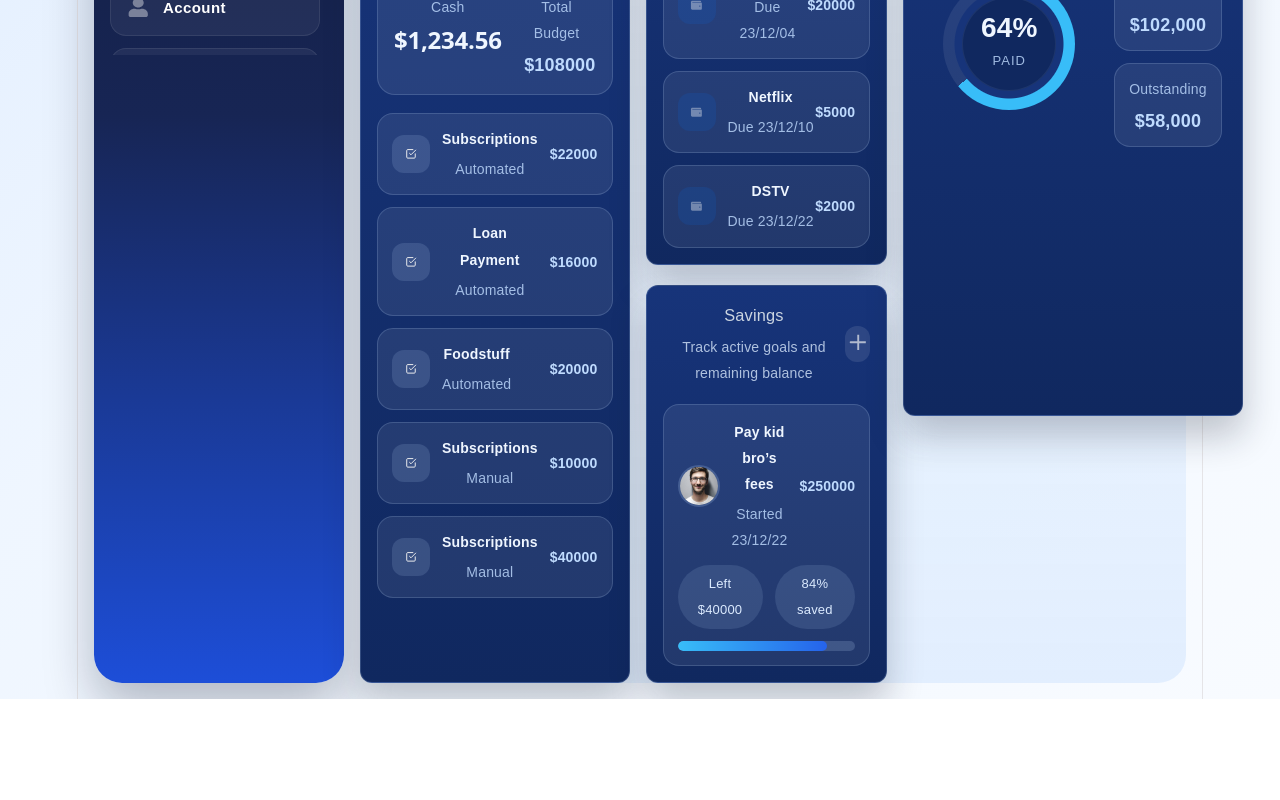
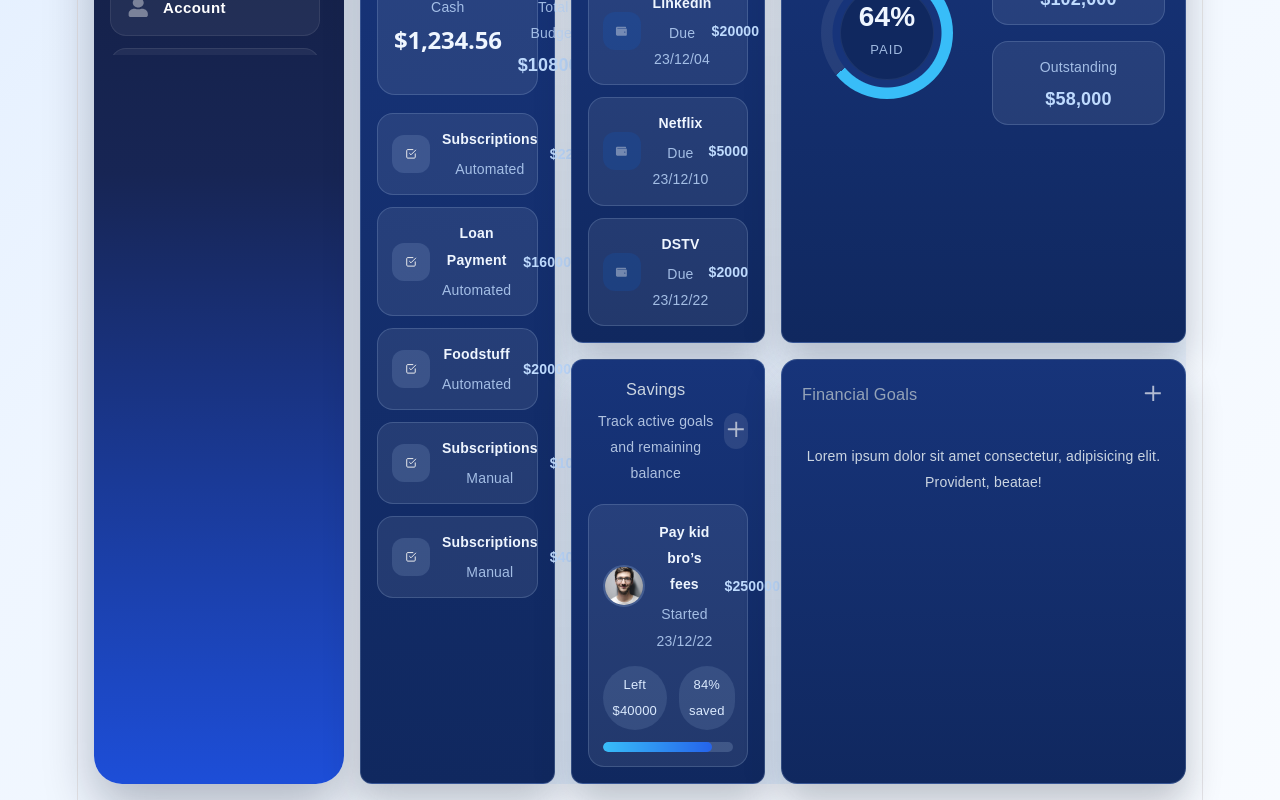
Before and after one commit to MayanthaS/Modern_Dashboard, a React (Vite) app: page / in a window 1280 px wide. Shown: the part 687-1487 px from the top of the page. Before the commit the page ends 1386 px from the top, so only its background shows below. Built offline with nearby package versions, Linux system fonts and the light colour scheme; a web font is replaced by a local one.

Commit message:
feat(dashboard): complete finance widgets layout and blue theme update

```diff
--- a/src/component/ContentMain/ContainMain.css
+++ b/src/component/ContentMain/ContainMain.css
@@ -12,17 +12,50 @@
 .content-grid-two {
   display: grid;
   grid-template-columns: repeat(4, 1fr);
+  gap: 16px;
   column-gap: 16px;
+  align-items: stretch;
 }
 
 .subgrid-two {
   display: grid;
   row-gap: 20px;
+  height: 80%;
+}
+
+.grid-slot {
+  min-width: 0;
+  display: flex;
+}
+
+.grid-slot > * {
+  width: 100%;
   height: 100%;
 }
 
-.grid-two-item-wide {
-  grid-column: span 2;
+.grid-slot-budget {
+  grid-column: 1;
+  grid-row: 1 / span 2;
+}
+
+.grid-slot-subscription {
+  grid-column: 2;
+  grid-row: 1;
+}
+
+.grid-slot-savings {
+  grid-column: 2;
+  grid-row: 2;
+}
+
+.grid-slot-loan {
+  grid-column: 3 / 5;
+  grid-row: 1;
+}
+
+.grid-slot-financial {
+  grid-column: 3 / 5;
+  grid-row: 2;
 }
 
 @media screen and (max-width: 1200px) {
@@ -31,6 +64,7 @@
   }
 
   .content-grid-two {
+    gap: 12px;
     column-gap: 12px;
   }
 }
@@ -46,8 +80,29 @@
     row-gap: 12px;
   }
 
-  .grid-two-item-wide {
+  .grid-slot-budget {
+    grid-column: 1;
+    grid-row: 1;
+  }
+
+  .grid-slot-subscription {
+    grid-column: 2;
+    grid-row: 1;
+  }
+
+  .grid-slot-savings {
+    grid-column: 1;
+    grid-row: 2;
+  }
+
+  .grid-slot-loan {
+    grid-column: 2;
+    grid-row: 2;
+  }
+
+  .grid-slot-financial {
     grid-column: 1 / -1;
+    grid-row: 3;
   }
 }
 
@@ -62,7 +117,12 @@
     row-gap: 12px;
   }
 
-  .grid-two-item-wide {
+  .grid-slot-budget,
+  .grid-slot-subscription,
+  .grid-slot-savings,
+  .grid-slot-loan,
+  .grid-slot-financial {
     grid-column: auto;
+    grid-row: auto;
   }
 }
--- a/src/component/ContentMain/ContainMain.jsx
+++ b/src/component/ContentMain/ContainMain.jsx
@@ -17,18 +17,20 @@ const ContainMain = () => {
         <Report />
       </div>
       <div className="content-grid-two">
-        <Budget />
-        <div className="grid-two-item">
-          <div className="subgrid-two">
-            <Subcription />
-            <Savings />
-          </div>
+        <div className="grid-slot grid-slot-budget">
+          <Budget />
         </div>
-        <div className="grid-two-item grid-two-item-wide">
-          <div className="subgrid-two">
-            <Loan />
-            <Financial />
-          </div>
+        <div className="grid-slot grid-slot-subscription">
+          <Subcription />
+        </div>
+        <div className="grid-slot grid-slot-savings">
+          <Savings />
+        </div>
+        <div className="grid-slot grid-slot-loan">
+          <Loan />
+        </div>
+        <div className="grid-slot grid-slot-financial">
+          <Financial />
         </div>
       </div>
     </div>
--- a/src/component/Financial/Financial.css
+++ b/src/component/Financial/Financial.css
@@ -0,0 +1,20 @@
+.grid-c8 {
+  display: flex;
+  flex-direction: column;
+  gap: 18px;
+  height: 100%;
+  background: linear-gradient(180deg, #17347a 0%, #10285f 100%);
+  box-shadow: 0 20px 36px rgba(15, 23, 42, 0.24);
+  border: 1px solid rgba(191, 219, 254, 0.2);
+  padding: 20px;
+  border-radius: 16px;
+}
+
+.grid-c8-content {
+  flex: 1;
+}
+
+.grid-c8 .grid-item-fill {
+  width: 60%;
+  height: 10px;
+}
--- a/src/component/Financial/Financial.jsx
+++ b/src/component/Financial/Financial.jsx
@@ -1,7 +1,23 @@
 import React from "react";
 import "./Financial.css";
+import { iconsImgs } from "../../utils/image";
 const Financial = () => {
-  return <div></div>;
+  return (
+    <div className="subgrid-two-item grid-common grid-c8">
+      <div className="grid-c-title">
+        <h3 className="grid-c-title-text">Financial Goals</h3>
+        <button className="grid-c-title-icon" type="button">
+          <img src={iconsImgs.plus} alt="" />
+        </button>
+      </div>
+      <div className="grid-c8-content">
+        <p className="text text-silver-v1">
+          Lorem ipsum dolor sit amet consectetur, adipisicing elit. Provident,
+          beatae!
+        </p>
+      </div>
+    </div>
+  );
 };
 
 export default Financial;
--- a/src/component/Loans/Loan.css
+++ b/src/component/Loans/Loan.css
@@ -3,6 +3,7 @@
   flex-direction: column;
   gap: 18px;
   width: 100%;
+  height: 100%;
   background: linear-gradient(180deg, #17347a 0%, #10285f 100%);
   box-shadow: 0 20px 36px rgba(15, 23, 42, 0.24);
   border: 1px solid rgba(191, 219, 254, 0.2);
@@ -86,7 +87,8 @@
   flex: 1;
   display: flex;
   flex-direction: column;
-  gap: 12px;
+  gap: 16px;
+
 }
 
 .grid-c7 .data-item {
```
